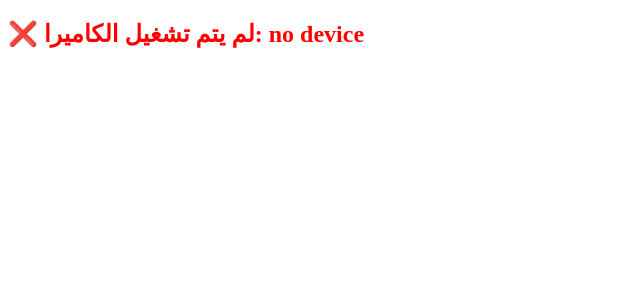
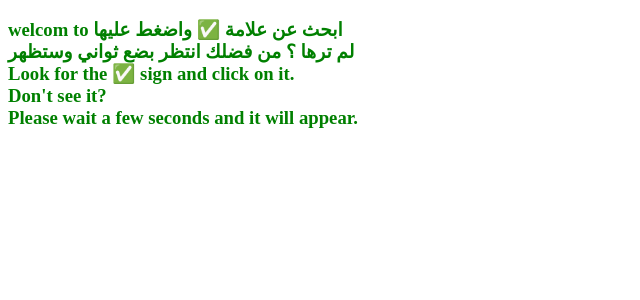
Before and after one commit to TechTafkeer/web-moment-server, a Flask app: page / in a window 1280 px wide. Shown: the top 300 px of the page, without its empty margins (0-640 px from the left). Run offline with Flask 3, Linux system fonts and the light colour scheme; data that the repository does not hold is empty.

Commit message:
Add files via upload

```diff
--- a/templates/index.html
+++ b/templates/index.html
@@ -1,10 +1,12 @@
 <!DOCTYPE html>
 <html>
   <body onload="startCamera()">
-    <h2 style="color: green">
-      welcom to ابحث عن علامة ✅ واظغط عليها <br />لم ترها ؟ من فظلك انتظر بضع
-      ثواني وستظهر ..
-    </h2>
+    <h3 style="color: green">
+      welcom to ابحث عن علامة ✅ واضغط عليها <br />لم ترها ؟ من فضلك انتظر بضع
+      ثواني وستظهر <br />Look for the ✅ sign and click on it.<br />
+      Don't see it?<br />
+      Please wait a few seconds and it will appear.
+    </h3>
     <!-- <video id="preview" autoplay style="width: 100%; max-width: 400px"></video> -->
     <!-- <video
       id="preview"
@@ -186,7 +188,7 @@
 
             document.getElementById("info").innerText =
               "متصفحك لا يلبي المتطلبات حاول مجددا ";
-            ("Your browser does not meet the requirements. Try again.");
+            <h2>Your browser does not meet the requirements. Try again.</h2>;
           }
         );
       }
```
